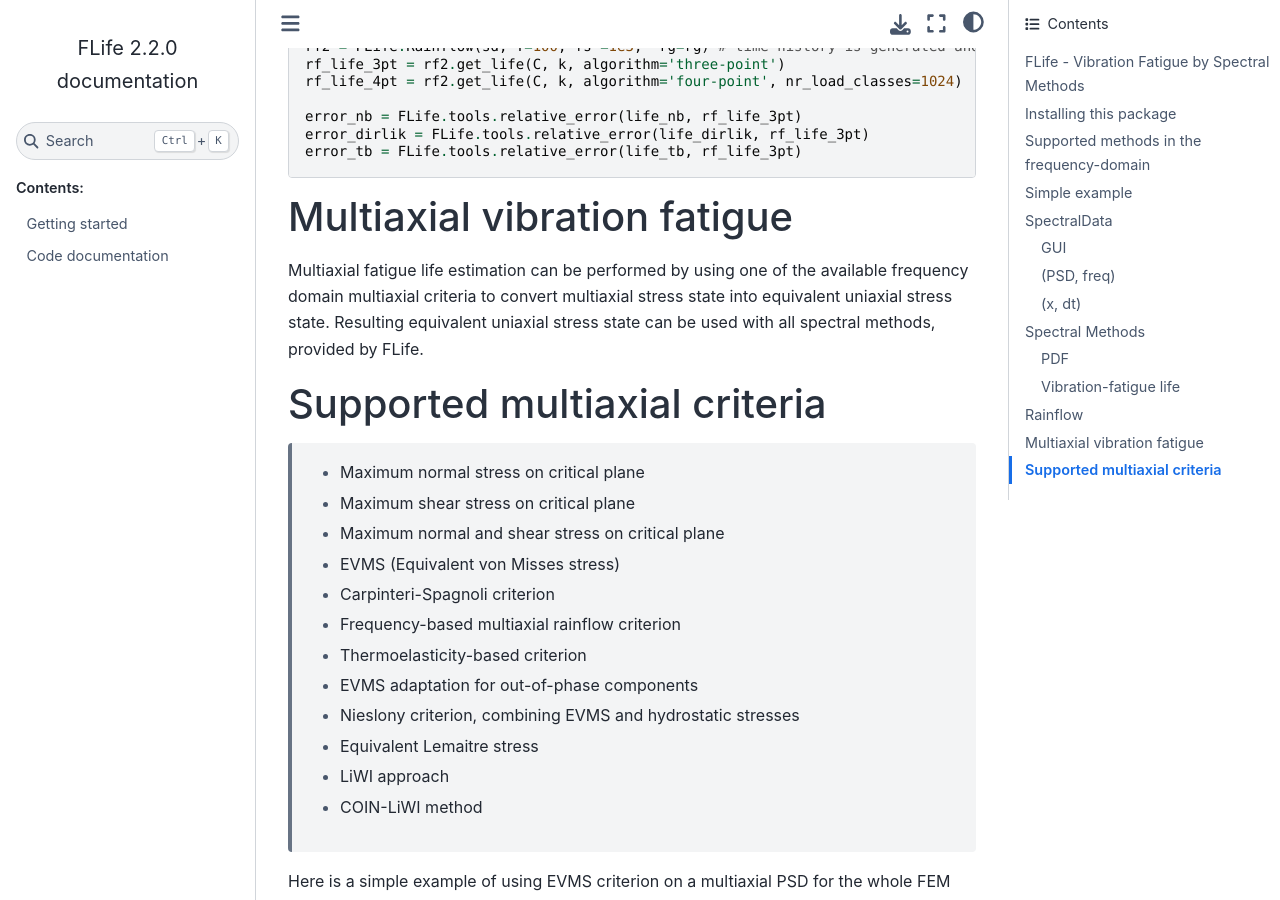
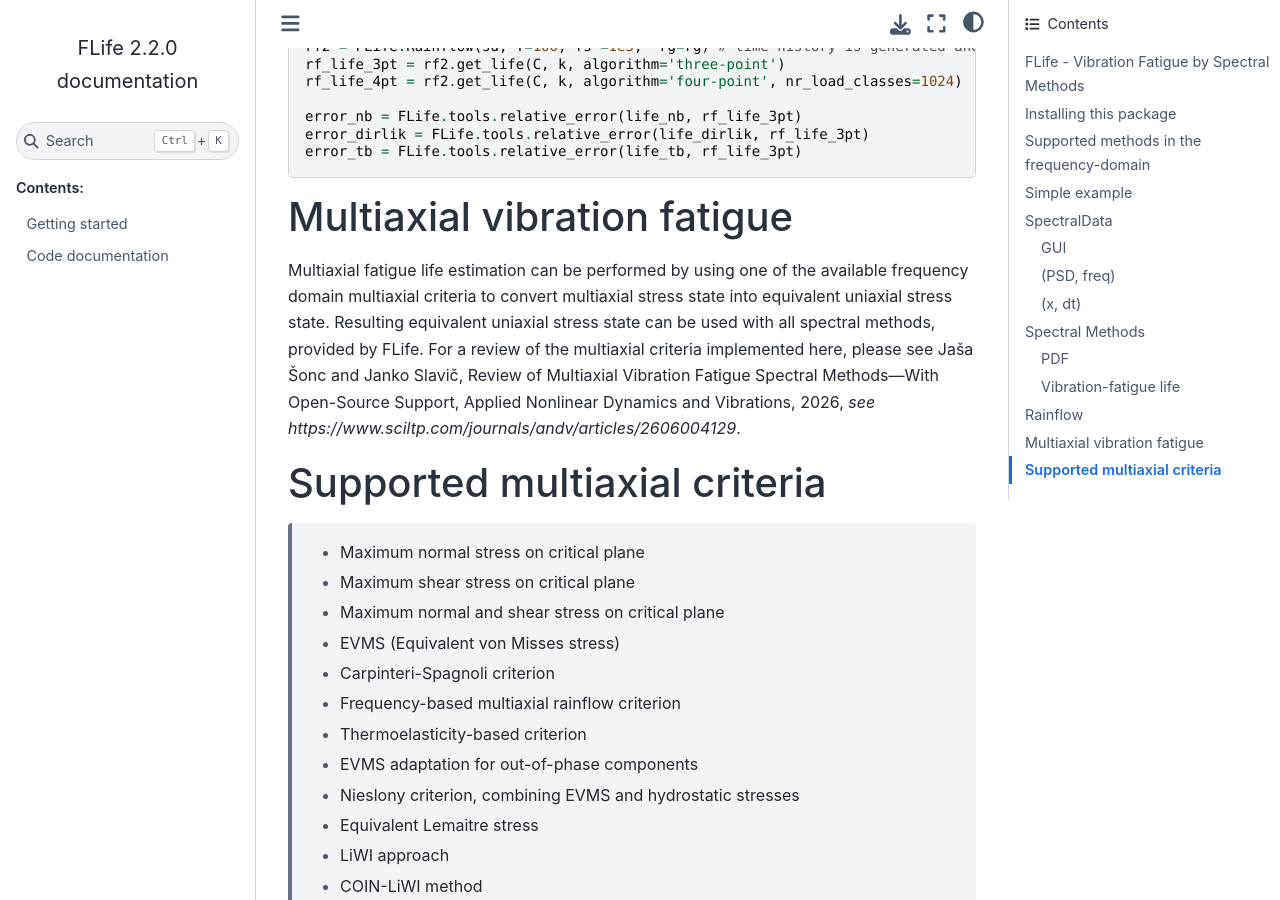
Before and after one commit to ladisk/FLife, a Sphinx documentation site: the page built from docs/source/FLife.rst, in a window 1280 px wide and 900 px high, scrolled down 6650 px. Built offline with Sphinx 7.4.7 and the Sphinx Book theme 1.1.4, drawn with Linux system fonts in a browser that asks for light colours.

Commit message:
Cite Sonc & Slavic (2026) multiaxial review in README, docs, and EquivalentStress

```diff
--- a/docs/source/FLife.rst
+++ b/docs/source/FLife.rst
@@ -244,7 +244,10 @@ Multiaxial fatigue life estimation can be performed by using one of the
 available frequency domain multiaxial criteria to convert multiaxial
 stress state into equivalent uniaxial stress state. Resulting equivalent
 uniaxial stress state can be used with all spectral methods, provided by
-FLife.
+FLife. For a review of the multiaxial criteria implemented here, please see
+Jaša Šonc and Janko Slavič, Review of Multiaxial Vibration Fatigue Spectral
+Methods—With Open-Source Support, Applied Nonlinear Dynamics and Vibrations,
+2026, `see https://www.sciltp.com/journals/andv/articles/2606004129`.
 
 Supported multiaxial criteria
 -----------------------------
```
Also changed, not shown: README.rst (+9 -3 lines), 1 other file.
